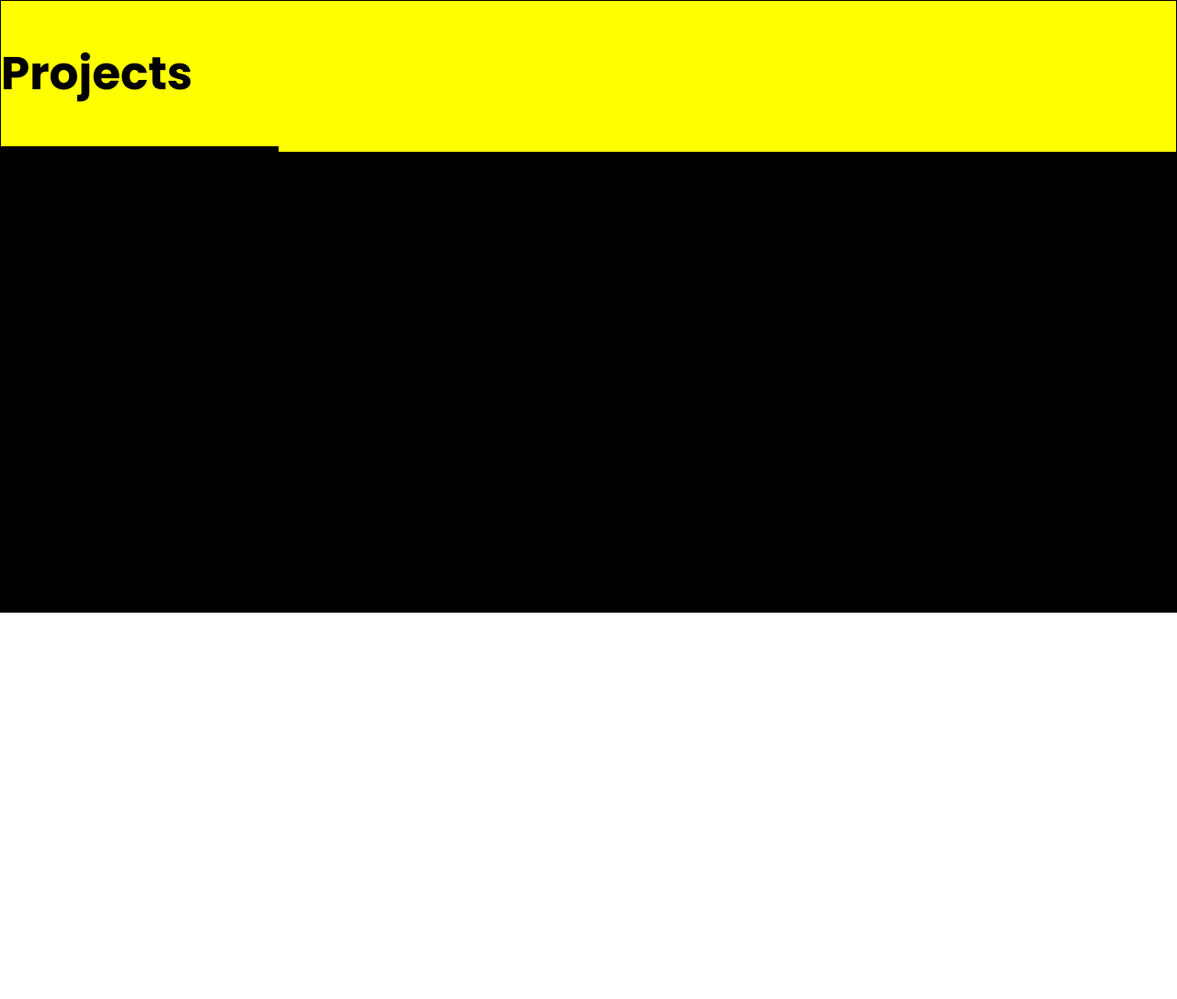
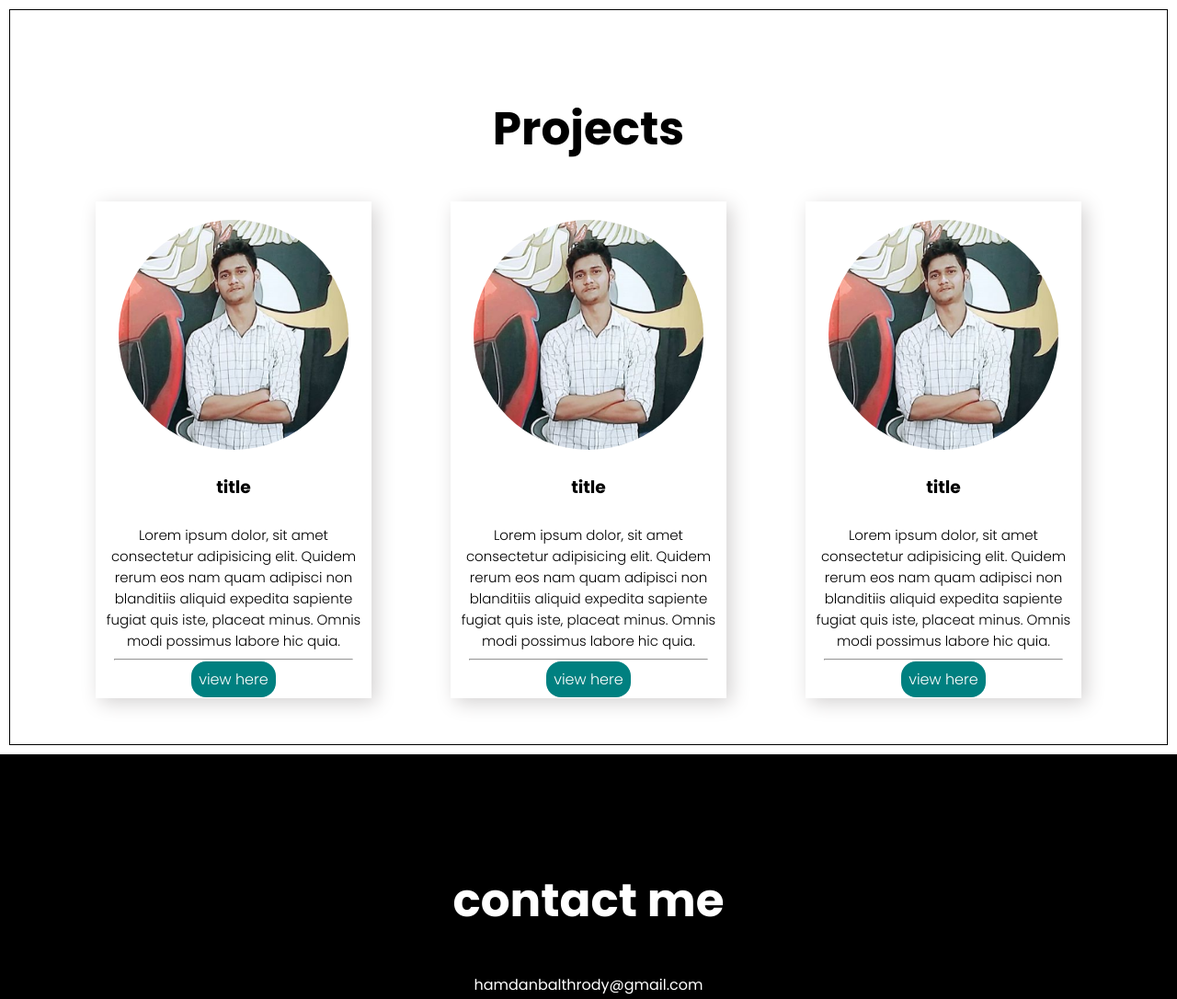
Before and after one commit to Hamhunter/Hamhunter.github.io, a plain HTML site: page index.html in a window 1280 px wide. Shown: the part 1204-2290 px from the top of the page at 92% size. Before the commit the page ends 1870 px from the top, so only its background shows below. Drawn offline with Linux system fonts and the light colour scheme.

Commit message:
added footer

```diff
--- a/index.html
+++ b/index.html
@@ -18,12 +18,13 @@
         <nav>
             <div>logo</div>
             <ul>
-                <li>About</li>
-                <li>Project</li>
-                <li>Contact</li>
+                <li><a href="#about-me">About</a></li>
+                <li><a href="#project">Projects</a></li>
+                <li><a href="#contact">Contact </a></li>
+
             </ul>
         </nav>
-        <div class="hero-area">
+        <div class="hero-area" >
             <div class="hero-text">
                 <h1>Abdul Khadar Hamdan</h1>
                 <p>Software Developer</p>
@@ -35,13 +36,13 @@
                         <path
                             d="M12 0c-6.626 0-12 5.373-12 12 0 5.302 3.438 9.8 8.207 11.387.599.111.793-.261.793-.577v-2.234c-3.338.726-4.033-1.416-4.033-1.416-.546-1.387-1.333-1.756-1.333-1.756-1.089-.745.083-.729.083-.729 1.205.084 1.839 1.237 1.839 1.237 1.07 1.834 2.807 1.304 3.492.997.107-.775.418-1.305.762-1.604-2.665-.305-5.467-1.334-5.467-5.931 0-1.311.469-2.381 1.236-3.221-.124-.303-.535-1.524.117-3.176 0 0 1.008-.322 3.301 1.23.957-.266 1.983-.399 3.003-.404 1.02.005 2.047.138 3.006.404 2.291-1.552 3.297-1.23 3.297-1.23.653 1.653.242 2.874.118 3.176.77.84 1.235 1.911 1.235 3.221 0 4.609-2.807 5.624-5.479 5.921.43.372.823 1.102.823 2.222v3.293c0 .319.192.694.801.576 4.765-1.589 8.199-6.086 8.199-11.386 0-6.627-5.373-12-12-12z" />
                     </svg></a>
-                <a href="https://www.linkedin.com/in/abdul-khadar-hamdan-4b0866185/" class="social"><svg xmlns="http://www.w3.org/2000/svg" fill="#ffffff" width="50" height="50"
-                        viewBox="0 0 24 24">
+                <a href="https://www.linkedin.com/in/abdul-khadar-hamdan-4b0866185/" class="social"><svg
+                        xmlns="http://www.w3.org/2000/svg" fill="#ffffff" width="50" height="50" viewBox="0 0 24 24">
                         <path
                             d="M19 0h-14c-2.761 0-5 2.239-5 5v14c0 2.761 2.239 5 5 5h14c2.762 0 5-2.239 5-5v-14c0-2.761-2.238-5-5-5zm-11 19h-3v-11h3v11zm-1.5-12.268c-.966 0-1.75-.79-1.75-1.764s.784-1.764 1.75-1.764 1.75.79 1.75 1.764-.783 1.764-1.75 1.764zm13.5 12.268h-3v-5.604c0-3.368-4-3.113-4 0v5.604h-3v-11h3v1.765c1.396-2.586 7-2.777 7 2.476v6.759z" />
                     </svg></a>
-                <a href="https://www.instagram.com/hamdan__abdul/" class="social"><svg xmlns="http://www.w3.org/2000/svg" fill="#ffffff" width="50" height="50"
-                        viewBox="0 0 24 24">
+                <a href="https://www.instagram.com/hamdan__abdul/" class="social"><svg
+                        xmlns="http://www.w3.org/2000/svg" fill="#ffffff" width="50" height="50" viewBox="0 0 24 24">
                         <path
                             d="M12 2.163c3.204 0 3.584.012 4.85.07 3.252.148 4.771 1.691 4.919 4.919.058 1.265.069 1.645.069 4.849 0 3.205-.012 3.584-.069 4.849-.149 3.225-1.664 4.771-4.919 4.919-1.266.058-1.644.07-4.85.07-3.204 0-3.584-.012-4.849-.07-3.26-.149-4.771-1.699-4.919-4.92-.058-1.265-.07-1.644-.07-4.849 0-3.204.013-3.583.07-4.849.149-3.227 1.664-4.771 4.919-4.919 1.266-.057 1.645-.069 4.849-.069zm0-2.163c-3.259 0-3.667.014-4.947.072-4.358.2-6.78 2.618-6.98 6.98-.059 1.281-.073 1.689-.073 4.948 0 3.259.014 3.668.072 4.948.2 4.358 2.618 6.78 6.98 6.98 1.281.058 1.689.072 4.948.072 3.259 0 3.668-.014 4.948-.072 4.354-.2 6.782-2.618 6.979-6.98.059-1.28.073-1.689.073-4.948 0-3.259-.014-3.667-.072-4.947-.196-4.354-2.617-6.78-6.979-6.98-1.281-.059-1.69-.073-4.949-.073zm0 5.838c-3.403 0-6.162 2.759-6.162 6.162s2.759 6.163 6.162 6.163 6.162-2.759 6.162-6.163c0-3.403-2.759-6.162-6.162-6.162zm0 10.162c-2.209 0-4-1.79-4-4 0-2.209 1.791-4 4-4s4 1.791 4 4c0 2.21-1.791 4-4 4zm6.406-11.845c-.796 0-1.441.645-1.441 1.44s.645 1.44 1.441 1.44c.795 0 1.439-.645 1.439-1.44s-.644-1.44-1.439-1.44z" />
                     </svg></a>
@@ -50,7 +51,7 @@
 
 
     </section>
-    <section class="sub-section">
+    <section class="sub-section" id="about-me">
         <div class="info">
             <h2>About me</h2>
             <p>Hello,My name is Hamdan,Im am a software Developer,Mostly work with frontend technology</p>
@@ -59,13 +60,46 @@
             <img class="headshot" src="images/hamdan.png" alt="">
         </div>
     </section>
-    <section >
+    <section class="project-section" id="project">
         <h2>Projects</h2>
-        <div class="project-card"></div>
-        <div class="project-card"></div>
-        <div class="project-card"></div>
+        <div class="project-container">
+            <div class="project-card">
+                <img class="project-image" src="/images/hamdan.png" alt="">
+                <h3>title</h3>
+                <p class="subtext">Lorem ipsum dolor, sit amet consectetur adipisicing elit. Quidem rerum eos nam quam adipisci non
+                    blanditiis aliquid expedita sapiente fugiat quis iste, placeat minus. Omnis modi possimus labore hic
+                    quia.</p>
+                    <hr/>
+                    <p class="subtext"><a class="project-link"href="">view here</a></p>
+
+            </div>
+            <div class="project-card">
+                <img class="project-image" src="/images/hamdan.png" alt="">
+                <h3>title</h3>
+                <p class="subtext">Lorem ipsum dolor, sit amet consectetur adipisicing elit. Quidem rerum eos nam quam adipisci non
+                    blanditiis aliquid expedita sapiente fugiat quis iste, placeat minus. Omnis modi possimus labore hic
+                    quia.</p>
+                    <hr/>
+                    <p class="subtext"><a class="project-link"href="">view here</a></p>
+
+            </div>
+            <div class="project-card">
+                <img class="project-image" src="/images/hamdan.png" alt="">
+                <h3>title</h3>
+                <p class="subtext">Lorem ipsum dolor, sit amet consectetur adipisicing elit. Quidem rerum eos nam quam adipisci non
+                    blanditiis aliquid expedita sapiente fugiat quis iste, placeat minus. Omnis modi possimus labore hic
+                    quia.</p>
+                    <hr/>
+                    <p class="subtext"><a class="project-link"href="">view here</a></p>
+
+            </div>
+        </div>
+
     </section>
-    <footer></footer>
+    <footer id="contact">
+        <h2>contact me</h2>
+        <p>hamdanbalthrody@gmail.com</p>
+    </footer>
     <script src="src/app.js"></script>
 </body>
 
--- a/src/styles.css
+++ b/src/styles.css
@@ -5,7 +5,7 @@ body{
 
 }
 section {
-  background-color: yellow;
+  background-color: white;
   border: solid 1px black;
 }
 .hero {
@@ -15,8 +15,11 @@ section {
   font-size: 40px;
 }
 footer {
-  height: 500px;
+  /* height: 500px; */
+  padding: 80px;
   background-color: black;
+  color: #fff;
+  text-align: center;
 }
 nav {
   display: flex;
@@ -43,12 +46,13 @@ p {
 .button {
   width: 200px;
   height: 50px;
-  background-color: coral;
+  background-color: teal;
   border-radius: 30px;
   font-size: 30px;
   text-align: center;
   font-weight: 300;
-  padding: 5px;
+  padding-top: 5px;
+
 }
 .hero-area {
   display: flex;
@@ -58,7 +62,7 @@ p {
 }
 .button:hover {
   background-color: #1c1d25;
-  border: #ef744b solid 2px;
+  border: teal solid 2px;
 }
 .socials {
   padding-bottom: 200px;
@@ -89,6 +93,44 @@ h2{
 }
 .project-card{
     width: 300px;
+    /* height: 500px; */
+    box-shadow: 5px 5px 20px rgb(212, 210, 210);
+}
+.project-container{
     display: flex;
-    border:1px solid black
+    justify-content: space-around;
+    flex-wrap: wrap;
 }
+.project-section{
+    display: flex;
+    flex-direction: column;
+    text-align: center;
+    padding: 50px;
+    margin: 10px;
+}
+.subtext{
+    padding: 8px;
+    font-weight: 300;
+    font-size: 15px;
+}
+.project-image{
+    width: 250px;
+    margin-top: 20px;
+    border-radius: 125px;
+}
+hr{
+    margin:0px 20px 0px 20px
+}
+.project-link{
+    background-color: teal;
+    text-decoration: none;
+    color: #fff;
+    font-size: 16px;
+    padding: 8px;
+    border-radius: 16px;
+
+}
+a{
+    text-decoration: none;
+    color: white;
+}
```
